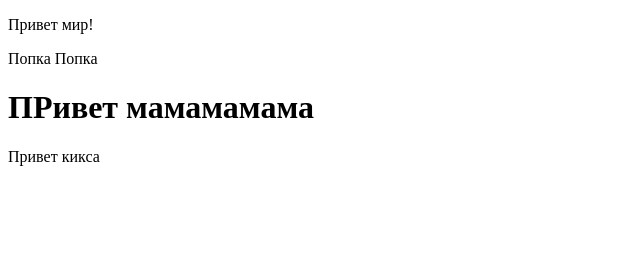
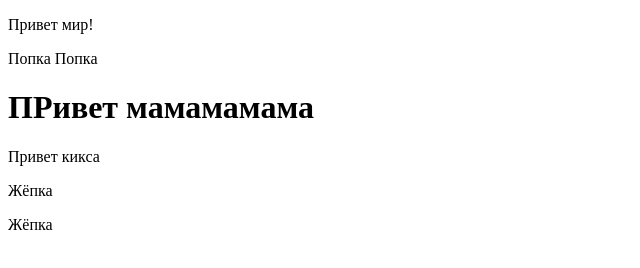
Before and after one commit to Danil865/-231, a plain HTML site: page index.html in a window 1280 px wide. Shown: the whole page, without its empty margins (0-640 px from the left). Drawn offline with Linux system fonts and the light colour scheme.

Commit message:
ПРИВЕТ

```diff
--- a/index.html
+++ b/index.html
@@ -14,6 +14,8 @@
 	</p>
 	<h1>ПРивет мамамамама</h1>
 	<p>Привет кикса</p>
+	<p>Жёпка</p>
+	<p>Жёпка</p>
 </body>
 
 </html>
```
